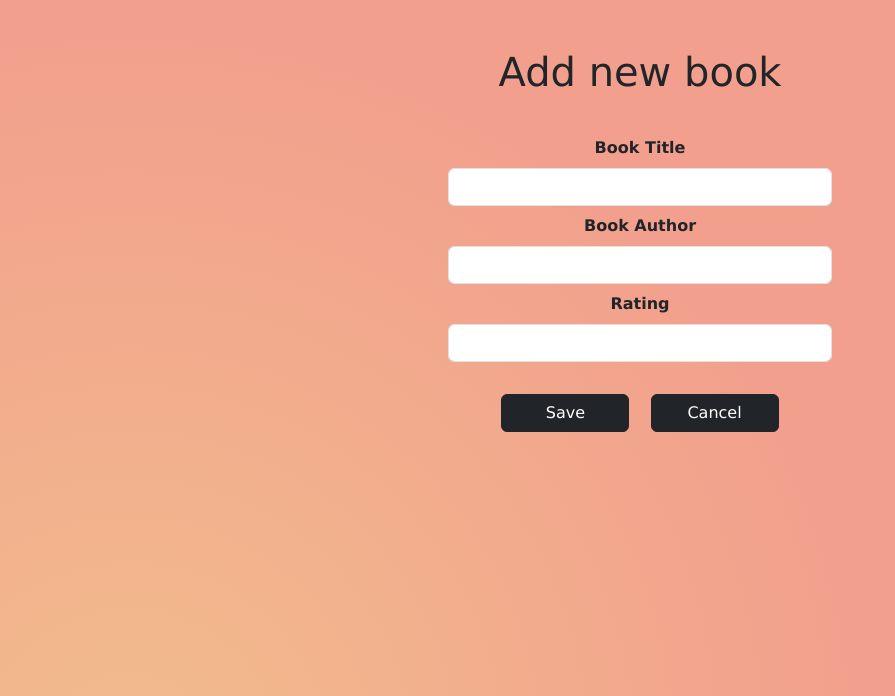
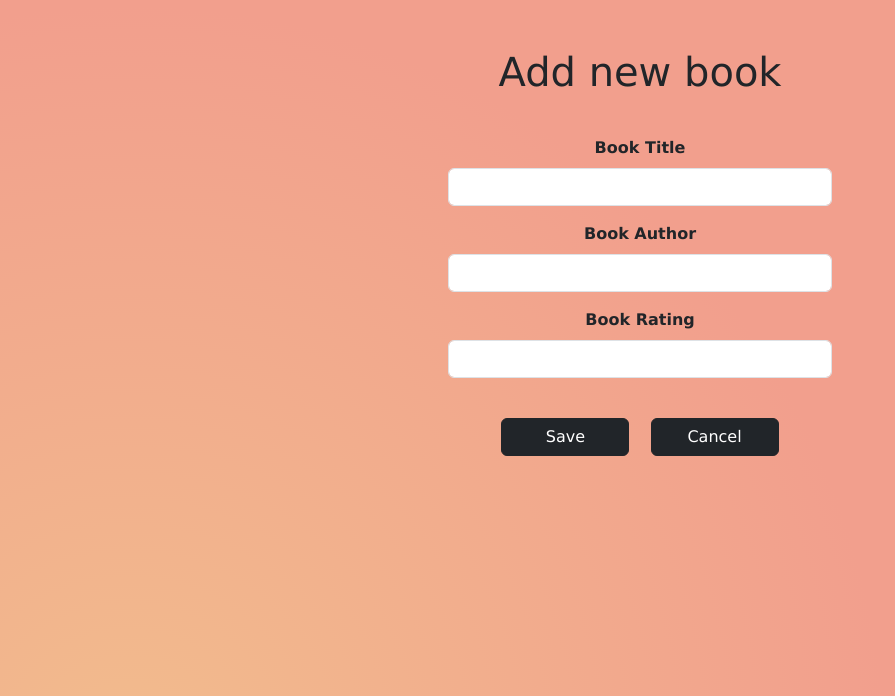
Before and after one commit to ig0r-ferreira/virtual-bookshelf, a Flask app: page /add in a window 1280 px wide. Shown: the top 696 px of the page, without its empty margins (0-895 px from the left). Run offline with Flask 3, Linux system fonts and the light colour scheme; some libraries are stand-ins or nearby versions.

Commit message:
Replace html forms with wtforms

```diff
--- a/pyproject.toml
+++ b/pyproject.toml
@@ -12,6 +12,7 @@ flask = "^2.2.3"
 bootstrap-flask = "^2.2.0"
 python-dotenv = "^1.0.0"
 sqlalchemy = "^2.0.6"
+flask-wtf = "^1.1.1"
 
 
 [tool.poetry.group.dev.dependencies]
--- a/virtual_bookshelf/database/models.py
+++ b/virtual_bookshelf/database/models.py
@@ -1,3 +1,5 @@
+from decimal import Decimal
+
 from sqlalchemy import Float, String
 from sqlalchemy.orm import (
     DeclarativeBase,
@@ -16,4 +18,4 @@ class Book(Base):
     id: Mapped[int] = mapped_column(primary_key=True, init=False)
     title: Mapped[str] = mapped_column(String(250), unique=True)
     author: Mapped[str] = mapped_column(String(250))
-    rating: Mapped[float] = mapped_column(Float(precision=1))
+    rating: Mapped[Decimal] = mapped_column(Float(precision=1, asdecimal=True))
--- /dev/null
+++ b/virtual_bookshelf/forms.py
@@ -0,0 +1,30 @@
+from typing import Any
+
+from flask_wtf import FlaskForm
+from wtforms.fields import DecimalField, StringField, SubmitField
+from wtforms.validators import InputRequired, NumberRange
+
+
+class CustomDecimalField(DecimalField):
+    def __init__(
+        self, label=None, validators=None, places=..., rounding=None, **kwargs
+    ):
+        self.widget.step = kwargs.pop('step', 'Any')
+        super().__init__(label, validators, places, rounding, **kwargs)
+
+
+class AddBook(FlaskForm):
+    book_title = StringField('Book Title', validators=[InputRequired()])
+    book_author = StringField('Book Author', validators=[InputRequired()])
+    book_rating = CustomDecimalField(
+        'Book Rating',
+        validators=[InputRequired(), NumberRange(min=0, max=10)],
+        step='0.1',
+    )
+    submit_btn = SubmitField('Save')
+    cancel_btn = SubmitField('Cancel')
+
+
+class EditBook(AddBook):
+    book_title = StringField('Book Title', render_kw={'readonly': True})
+    book_author = StringField('Book Author', render_kw={'readonly': True})
--- a/virtual_bookshelf/templates/add.html
+++ b/virtual_bookshelf/templates/add.html
@@ -18,21 +18,18 @@
         </ul>
     {% endif %}
     {% endwith %}
-    <form action="{{ url_for('bookshelf.add_book') }}" method="post">
-        <div class="row mx-auto">
-            <label class="form-label" for="book-title">Book Title</label>
-            <input class="form-control" type="text" id="book-title" name="book-title" required>
-        </div>
-        <div class="row mx-auto">
-            <label class="form-label" for="book-author">Book Author</label>
-            <input class="form-control" type="text" id="book-author" name="book-author" required>
-        </div>
-        <div class="row mx-auto">
-            <label class="form-label" for="rating">Rating</label>
-            <input class="form-control" type="number" id="rating" name="book-rating" min="0" max="10" step="0.1" required>
-        </div>
-        <button class="btn btn-dark" type="submit">Save</button>
-        <a class="btn btn-dark" href="{{ url_for('index') }}">Cancel</a>
+    <form action="{{ url_for('bookshelf.add_book') }}" method="post" novalidate>
+        {% if form.csrf_token %}
+            {{ form.csrf_token }}
+            {% if form.csrf_token.errors %}
+                <div class="warning">You have submitted an invalid CSRF token</div>
+            {% endif %}
+        {% endif %}
+        {{ render_field(form.book_title) }}
+        {{ render_field(form.book_author) }}
+        {{ render_field(form.book_rating) }}
+        {{ render_field(form.submit_btn, button_style='dark') }}
+        <a class="btn btn-dark btn-md" href="{{ url_for('index') }}">Cancel</a>
     </form>
 </main>
 {% endblock content %}
--- a/virtual_bookshelf/templates/base.html
+++ b/virtual_bookshelf/templates/base.html
@@ -1,4 +1,5 @@
 {% from 'bootstrap5/utils.html' import render_static %}
+{% from 'bootstrap5/form.html' import render_field %}
 <!DOCTYPE html>
 <html lang="en">
     <head>
--- a/virtual_bookshelf/views/routes.py
+++ b/virtual_bookshelf/views/routes.py
@@ -1,10 +1,20 @@
-from flask import Blueprint, flash, redirect, render_template, request, url_for
+from decimal import Decimal
+
+from flask import Blueprint, abort, flash, redirect, render_template, url_for
 from flask.typing import ResponseReturnValue
 
-from virtual_bookshelf.database import IntegrityError, Session, delete, select
+from virtual_bookshelf.database import IntegrityError, Session, select
 from virtual_bookshelf.database.models import Book
+from virtual_bookshelf.forms import AddBook, EditBook
 
 bp = Blueprint('bookshelf', __name__)
+
+
+def _convert_to_decimal(value: Decimal | None) -> Decimal:
+    if value is None:
+        return Decimal('NaN')
+
+    return value
 
 
 @bp.route('/')
@@ -15,22 +25,24 @@ def index() -> str:
 
 @bp.route('/add', methods=['GET', 'POST'])
 def add_book() -> ResponseReturnValue:
-    if request.method == 'POST':
-        book_title = request.form['book-title']
+    form = AddBook()
+
+    if form.validate_on_submit():
+        book_title = form.book_title.data
         book = Book(
             title=book_title,
-            author=request.form['book-author'],
-            rating=float(request.form['book-rating']),
+            author=form.book_author.data,
+            rating=_convert_to_decimal(form.book_rating.data),
         )
-        Session.add(book)
         try:
+            Session.add(book)
             Session.commit()
         except IntegrityError:
             flash(f'Book {book_title!a} is already registered.', 'error')
         else:
             return redirect(url_for('index'))
 
-    return render_template('add.html')
+    return render_template('add.html', form=form)
 
 
 @bp.route('/delete/<int:id>')
@@ -44,9 +56,16 @@ def delete_book(id: int) -> ResponseReturnValue:
 @bp.route('/edit/<int:id>', methods=['GET', 'POST'])
 def edit_book(id: int) -> ResponseReturnValue:
     book = Session.get(Book, id)
-    if request.method == 'POST' and book:
-        book.rating = float(request.form['book-rating'])
+    if not book:
+        abort(404)
+
+    form = EditBook(
+        data={'book_title': book.title, 'book_author': book.author}
+    )
+
+    if form.validate_on_submit():
+        book.rating = _convert_to_decimal(form.book_rating.data)
         Session.commit()
         return redirect(url_for('index'))
 
-    return render_template('edit.html', book=book)
+    return render_template('edit.html', form=form, book=book)
```
Also changed, not shown: tests/conftest.py (+12 -4 lines), tests/test_views.py (+19 -15 lines), virtual_bookshelf/templates/edit.html (+12 -38 lines), 1 other file.
